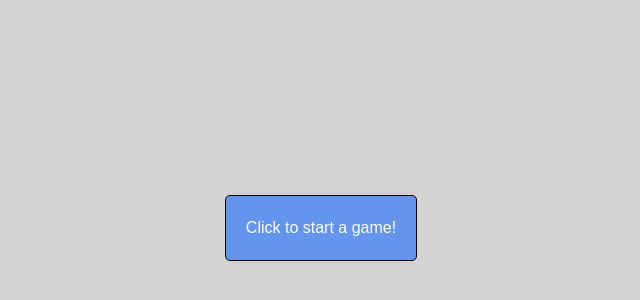
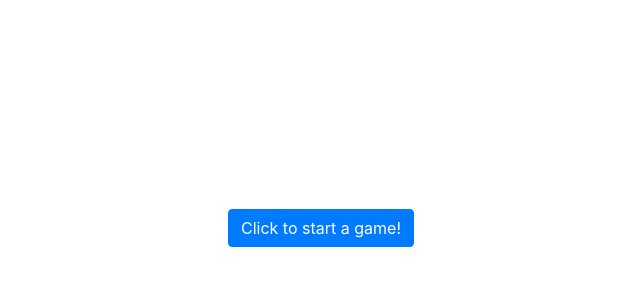
Before and after one commit to camgraff/checkers, a React (Create React App) app in the folder client/: page / in a window 1280 px wide. Shown: the part 172-472 px from the top of the page, without its empty margins (319-959 px from the left). Built offline with nearby package versions, Linux system fonts and the light colour scheme.

Commit message:
Styled home page

```diff
--- a/client/src/components/Board/Board.scss
+++ b/client/src/components/Board/Board.scss
@@ -7,6 +7,8 @@
     align-items: center;
     .row {
         display: flex;
+        max-width: 700px;
+        width: 90%;
         .cell {
             width: 80px;
             height: 80px;
--- a/client/src/components/GameGenerator/GameGenerator.jsx
+++ b/client/src/components/GameGenerator/GameGenerator.jsx
@@ -1,5 +1,5 @@
 import React from 'react';
-
+import Button from 'react-bootstrap/Button';
 import "./GameGenerator.scss";
 
 
@@ -19,14 +19,14 @@ export default class GameGenerator extends React.Component {
             gameURL: url
         });
 
-        window.open("/game/" + url, "_blank");
+        window.open(window.location.href + "/game/" + url, "_self");
     }
 
 
     render() {
         return (
             <div className="gameGenerator">
-                <button onClick={() => this.createGame()}>Click to start a game!</button>
+                <Button onClick={() => this.createGame()}>Click to start a game!</Button>
             </div>
         );
     }
--- a/client/src/components/GameGenerator/GameGenerator.scss
+++ b/client/src/components/GameGenerator/GameGenerator.scss
@@ -1,16 +1,6 @@
 .gameGenerator {
     height: 100%;
     display: flex;
-    background-color: lightgray;
     justify-content: center;
     align-items: center;
-    button {
-        font-family: sans-serif;
-        background: cornflowerblue;
-        padding: 20px;
-        border: 1px solid black;
-        border-radius: 5px;
-        color: white;
-        cursor: pointer;
-    }
 }
```
